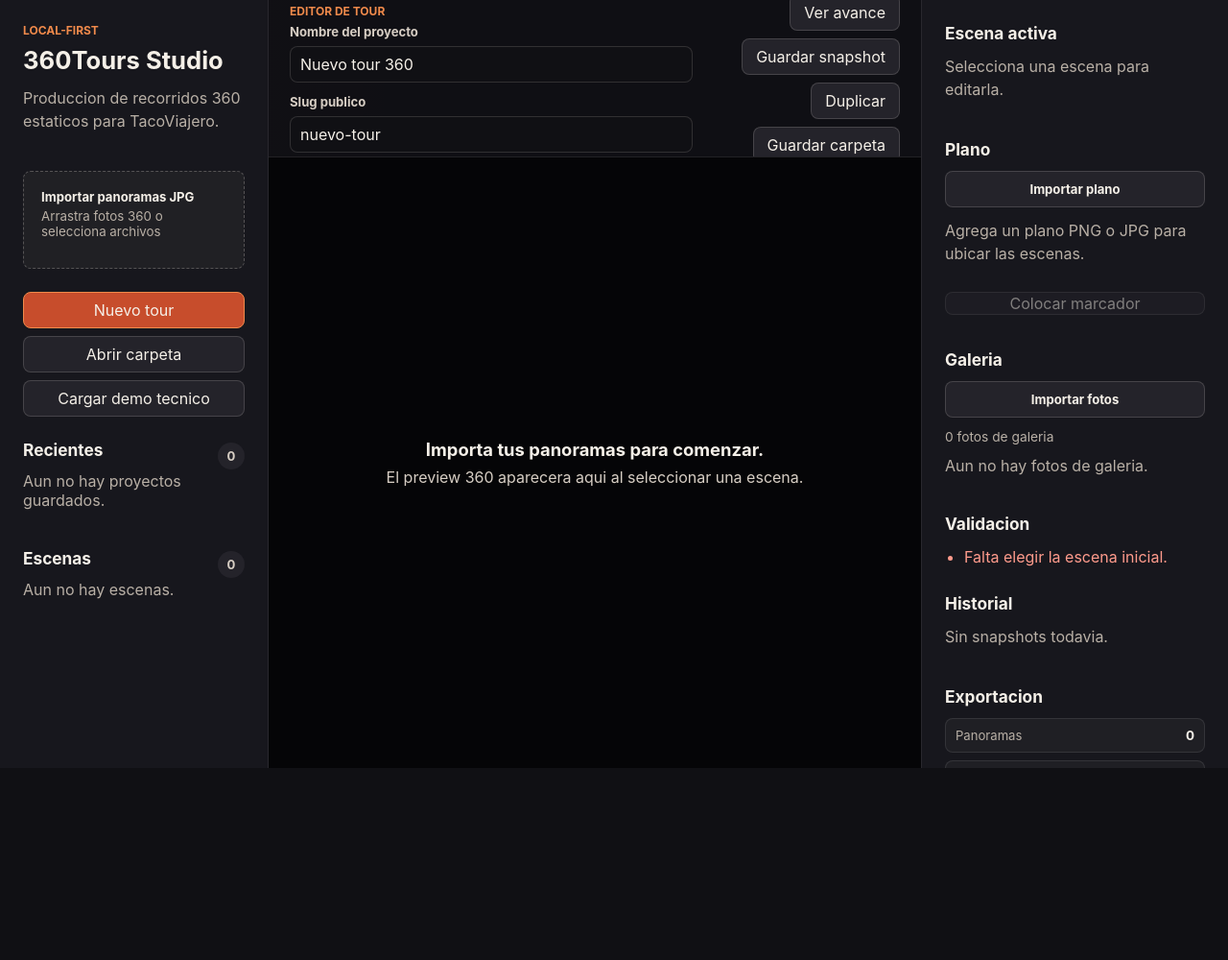
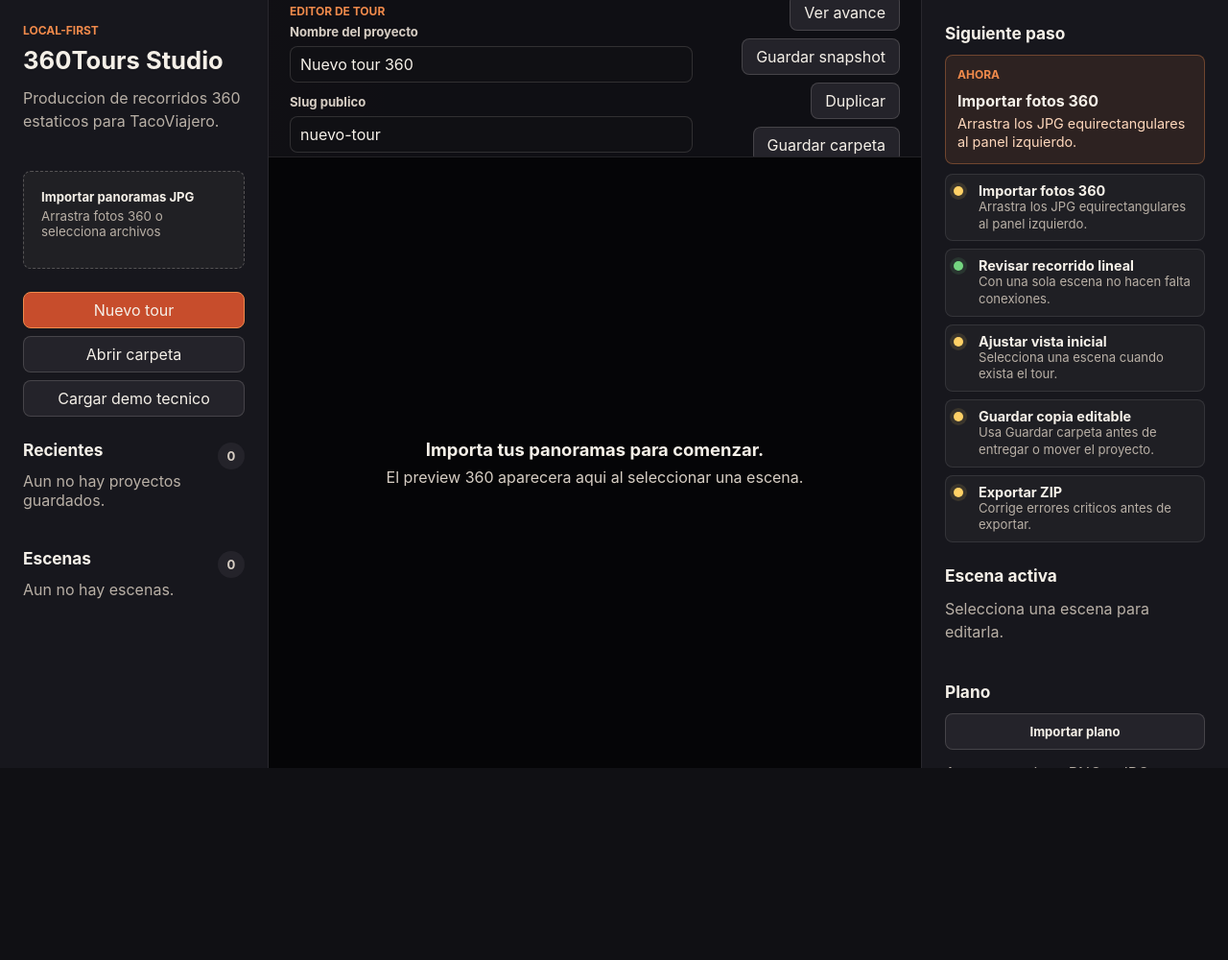
Before and after one commit to tacoviajero/360tours-studio, a website built with Vite: page index.html in a window 1280 px wide. Shown: the whole page at 96% size. Before the commit the page ends 800 px from the top, so only its background shows below. Built offline with nearby package versions, Linux system fonts and the light colour scheme.

Commit message:
Agregar guia de siguiente paso

```diff
--- a/scripts/e2e-runner.mjs
+++ b/scripts/e2e-runner.mjs
@@ -88,7 +88,7 @@ async function runChecks() {
 
     await page.goto(`${baseUrl}/progress.html`);
     await page.getByRole("heading", { name: "Avance de 360Tours Studio" }).waitFor({ state: "visible" });
-    await page.getByLabel("Avance general").getByText("67%").waitFor({ state: "visible" });
+    await page.getByLabel("Avance general").getByText("70%").waitFor({ state: "visible" });
     await page.getByRole("heading", { name: "Plano de planta" }).waitFor({ state: "visible" });
     await page.getByRole("heading", { name: "Criterios de exito" }).waitFor({ state: "visible" });
   } finally {
--- a/src/app/app.ts
+++ b/src/app/app.ts
@@ -115,6 +115,10 @@ export class Tours360StudioApp {
         </section>
 
         <aside class="properties-panel" aria-label="Propiedades">
+          <section>
+            <h2>Siguiente paso</h2>
+            <div data-next-steps></div>
+          </section>
           <section>
             <h2>Escena activa</h2>
             <div data-scene-properties></div>
@@ -563,7 +567,12 @@ export class Tours360StudioApp {
     };
     this.activeSceneId = this.project.startScene ?? this.project.scenes[0]?.id ?? "";
     await this.persistAndRender(root, true);
-    this.renderImportStatus(root, `${newScenes.length} escena${newScenes.length === 1 ? "" : "s"} importada${newScenes.length === 1 ? "" : "s"}.`);
+    this.renderImportStatus(
+      root,
+      `${newScenes.length} escena${newScenes.length === 1 ? "" : "s"} importada${newScenes.length === 1 ? "" : "s"}. ${
+        newScenes.length > 1 ? "Se conectaron en linea automaticamente." : ""
+      }`
+    );
   }
 
   private dedupeSceneIds(scenes: Scene[]): Scene[] {
@@ -643,6 +652,7 @@ export class Tours360StudioApp {
     this.assetIssues = await this.validateAssets();
     this.renderRecentProjects(root);
     this.renderSceneProperties(root);
+    this.renderNextSteps(root);
     await this.renderFloorplanPanel(root);
     await this.renderGalleryPanel(root);
     this.renderValidation(root);
@@ -948,6 +958,86 @@ export class Tours360StudioApp {
         </label>
         <button data-action="move-hotspot-here" data-hotspot-id="${id}">Mover al centro visible</button>
       </article>
+    `;
+  }
+
+  private renderNextSteps(root: HTMLElement): void {
+    const panel = root.querySelector<HTMLElement>("[data-next-steps]");
+    if (!panel) {
+      return;
+    }
+
+    const issues = this.getProjectIssues();
+    const errors = issues.filter((issue) => issue.severity === "error");
+    const warnings = issues.filter((issue) => issue.severity === "warning");
+    const connections = this.project.scenes.reduce(
+      (total, scene) => total + scene.hotspots.filter((hotspot) => hotspot.type === "scene").length,
+      0
+    );
+    const activeScene = this.project.scenes.find((scene) => scene.id === this.activeSceneId);
+    const requiredLinearConnections = Math.max(0, this.project.scenes.length - 1);
+    const canExport = this.project.scenes.length > 0 && errors.length === 0;
+    const steps = [
+      {
+        title: "Importar fotos 360",
+        done: this.project.scenes.length > 0,
+        detail:
+          this.project.scenes.length > 0
+            ? `${this.project.scenes.length} panorama${this.project.scenes.length === 1 ? "" : "s"} cargado${this.project.scenes.length === 1 ? "" : "s"}.`
+            : "Arrastra los JPG equirectangulares al panel izquierdo."
+      },
+      {
+        title: "Revisar recorrido lineal",
+        done: this.project.scenes.length <= 1 || connections >= requiredLinearConnections,
+        detail:
+          this.project.scenes.length <= 1
+            ? "Con una sola escena no hacen falta conexiones."
+            : `${connections} conexion${connections === 1 ? "" : "es"} de navegacion creadas.`
+      },
+      {
+        title: "Ajustar vista inicial",
+        done: Boolean(activeScene?.initialView),
+        detail: activeScene ? `Escena activa: ${activeScene.name}.` : "Selecciona una escena cuando exista el tour."
+      },
+      {
+        title: "Guardar copia editable",
+        done: false,
+        detail: "Usa Guardar carpeta antes de entregar o mover el proyecto."
+      },
+      {
+        title: "Exportar ZIP",
+        done: canExport,
+        detail: canExport ? "El tour ya puede generar un ZIP de prueba." : "Corrige errores criticos antes de exportar."
+      }
+    ];
+    const nextStep = steps.find((step) => !step.done) ?? steps[steps.length - 1];
+
+    panel.innerHTML = `
+      <div class="next-step-card">
+        <p class="eyebrow">Ahora</p>
+        <strong>${escapeHtml(nextStep.title)}</strong>
+        <span>${escapeHtml(nextStep.detail)}</span>
+      </div>
+      <div class="next-step-list">
+        ${steps
+          .map(
+            (step) => `
+              <div class="next-step-item${step.done ? " is-done" : ""}">
+                <i aria-hidden="true"></i>
+                <div>
+                  <strong>${escapeHtml(step.title)}</strong>
+                  <span>${escapeHtml(step.detail)}</span>
+                </div>
+              </div>
+            `
+          )
+          .join("")}
+      </div>
+      ${
+        warnings.length > 0
+          ? `<p class="muted">${warnings.length} aviso${warnings.length === 1 ? "" : "s"} pendiente${warnings.length === 1 ? "" : "s"}; no bloquea exportar.</p>`
+          : ""
+      }
     `;
   }
 
--- a/src/styles/main.css
+++ b/src/styles/main.css
@@ -314,6 +314,72 @@ h2 {
 .muted {
   color: #b9b0a6;
   line-height: 1.5;
+}
+
+.next-step-card {
+  display: grid;
+  gap: 4px;
+  padding: 12px;
+  border: 1px solid rgba(240, 138, 75, 0.34);
+  border-radius: 8px;
+  background: rgba(240, 138, 75, 0.1);
+}
+
+.next-step-card strong {
+  color: #f5f0e8;
+}
+
+.next-step-card span {
+  color: #ffd8bc;
+  font-size: 0.9rem;
+  line-height: 1.35;
+}
+
+.next-step-list {
+  display: grid;
+  gap: 8px;
+  margin-top: 10px;
+}
+
+.next-step-item {
+  display: grid;
+  grid-template-columns: 18px minmax(0, 1fr);
+  gap: 8px;
+  align-items: start;
+  padding: 8px;
+  border: 1px solid rgba(245, 240, 232, 0.1);
+  border-radius: 8px;
+  background: rgba(245, 240, 232, 0.035);
+}
+
+.next-step-item i {
+  width: 10px;
+  height: 10px;
+  margin-top: 4px;
+  border-radius: 999px;
+  background: #ffd166;
+  box-shadow: 0 0 0 4px rgba(255, 209, 102, 0.12);
+}
+
+.next-step-item.is-done i {
+  background: #74d680;
+  box-shadow: 0 0 0 4px rgba(116, 214, 128, 0.12);
+}
+
+.next-step-item strong,
+.next-step-item span {
+  display: block;
+}
+
+.next-step-item strong {
+  color: #f5f0e8;
+  font-size: 0.9rem;
+}
+
+.next-step-item span {
+  color: #b9b0a6;
+  font-size: 0.82rem;
+  line-height: 1.35;
 }
 
 .import-zone {
```
Also changed, not shown: docs/SESSION_STATUS.md (+16 -9 lines), src/progress/progress.ts (+24 -24 lines).
